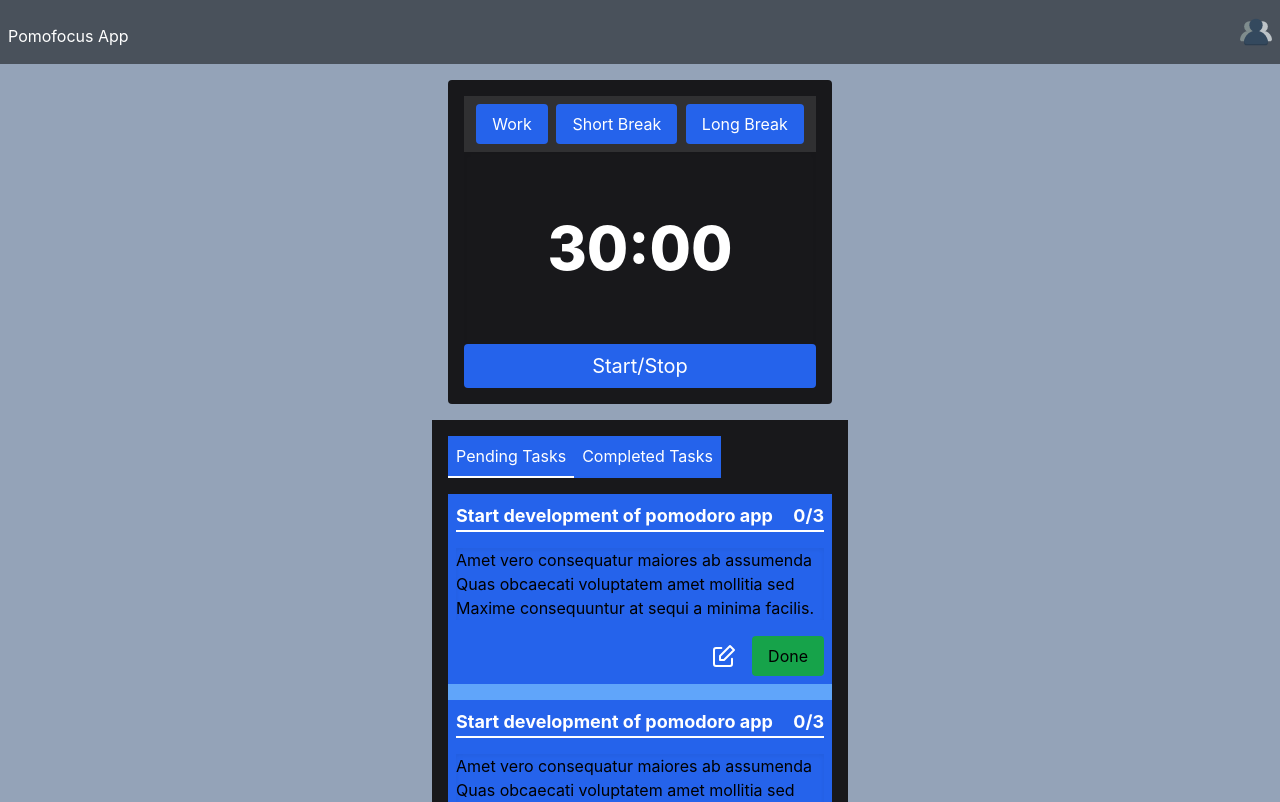
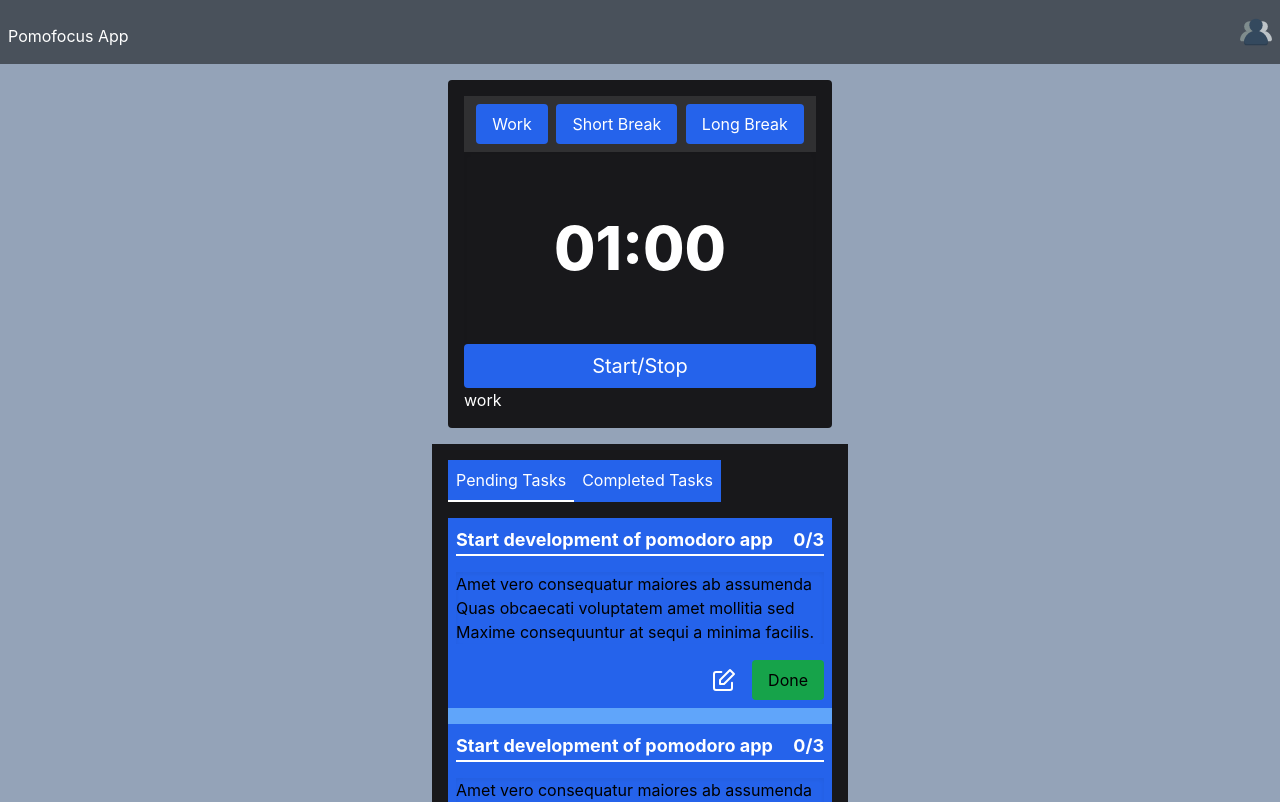
Before and after one commit to Andresser17/pomodoro-app-frontend, a React (Create React App) app: page / in a window 1280 px wide. Shown: the top 802 px of the page. Built offline with nearby package versions, Linux system fonts and the light colour scheme.

Commit message:
Created useInterval hook in Timer Component.

```diff
--- a/src/App.js
+++ b/src/App.js
@@ -14,7 +14,13 @@
         <UserLogo />
       </TopPanel>
       <div className="flex flex-col items-center py-4">
-        <Timer />
+        <Timer
+          modes={[
+            { mode: "work", remainTime: 60, default: true },
+            { mode: "short-break", remainTime: 5 },
+            { mode: "long-break", remainTime: 20 },
+          ]}
+        />
         <Tasks />
       </div>
     </main>
--- a/src/sections/Timer.js
+++ b/src/sections/Timer.js
@@ -1,35 +1,120 @@
+import { useState, useEffect, useRef } from "react";
+
+function useInterval(callback, delay) {
+  const savedCallback = useRef();
+
+  // Remember the latest callback.
+  useEffect(() => {
+    savedCallback.current = callback;
+  }, [callback]);
+
+  // Set up the interval.
+  useEffect(() => {
+    function tick() {
+      savedCallback.current();
+    }
+    if (delay !== null) {
+      let id = setInterval(tick, delay);
+      return () => clearInterval(id);
+    }
+  }, [delay]);
+}
+
 function CounterButton(props) {
+  const mode = String(props.name).toLowerCase().replace(" ", "-");
+
   return (
-    <button className="px-4 py-2 bg-blue-600 rounded text-md" onClick="">
+    <button
+      className="px-4 py-2 bg-blue-600 rounded text-md"
+      onClick={() => props.toggleModes(mode)}
+    >
       {props.name}
     </button>
   );
 }
 
 function CounterToggle(props) {
+  const toggleModes = (mode) => {
+    props.setCurrentMode(mode);
+  };
+
   return (
     <div className="flex justify-around p-2 bg-white/10">
-      <CounterButton name="Work" />
-      <CounterButton name="Short Break" />
-      <CounterButton name="Long Break" />
+      <CounterButton toggleModes={toggleModes} name="Work" />
+      <CounterButton toggleModes={toggleModes} name="Short Break" />
+      <CounterButton toggleModes={toggleModes} name="Long Break" />
     </div>
   );
 }
 
 function Counter(props) {
+  // Convert seconds to clock time;
+  const minutes = Math.floor(props.time / 60)
+    .toString()
+    .padStart(2, "0");
+  const seconds = Math.floor(props.time % 60)
+    .toString()
+    .padStart(2, "0");
+
   return (
     <div className="flex items-center justify-center h-48 p-8 shadow-inner">
-      <span className="text-6xl font-extrabold">{props.time}</span>
+      <span className="text-6xl font-extrabold">
+        {minutes}:{seconds}
+      </span>
     </div>
   );
 }
 
 function Timer(props) {
+  // Remain time in minutes
+  const [remainTime, setRemainTime] = useState(0);
+  // Toggle between different Pomodoro modes.
+  const [currentMode, setCurrentMode] = useState("");
+  const [startCount, setStartCount] = useState(false);
+
+  // Start or stop count
+  const toggle = () => {
+    setStartCount(!startCount);
+  };
+
+  // Set all values of every mode
+  const toggleModes = () => {
+    // Iterate in modes
+    props.modes.forEach(item => {
+      // set default mode
+      if (currentMode.length === 0 && item?.default) {
+        setRemainTime(item.remainTime);
+        setCurrentMode(item.mode)
+        return;
+      }
+
+      // Set user selected mode
+      // setRemainTime(item.remainTime);
+      return;
+    })
+  }
+
+  useEffect(() => {
+    toggleModes()
+  }, [currentMode])
+
+  const countdown = () => {
+    if (remainTime === 0) return toggle();
+
+    setRemainTime(remainTime - 1);
+  };
+
+  // Run countdown
+  useInterval(countdown, startCount ? 1000 : null);
+
   return (
     <div className="flex flex-col justify-center p-4 text-white rounded bg-zinc-900 w-96">
-      <CounterToggle />
-      <Counter time="30:00" />
-      <button className="p-2 text-xl bg-blue-600 rounded">Start/Stop</button>
+      <CounterToggle setCurrentMode={setCurrentMode} />
+      <Counter time={remainTime} />
+      <button onClick={toggle} className="p-2 text-xl bg-blue-600 rounded">
+        Start/Stop
+      </button>
+      {currentMode}
     </div>
   );
 }
```
